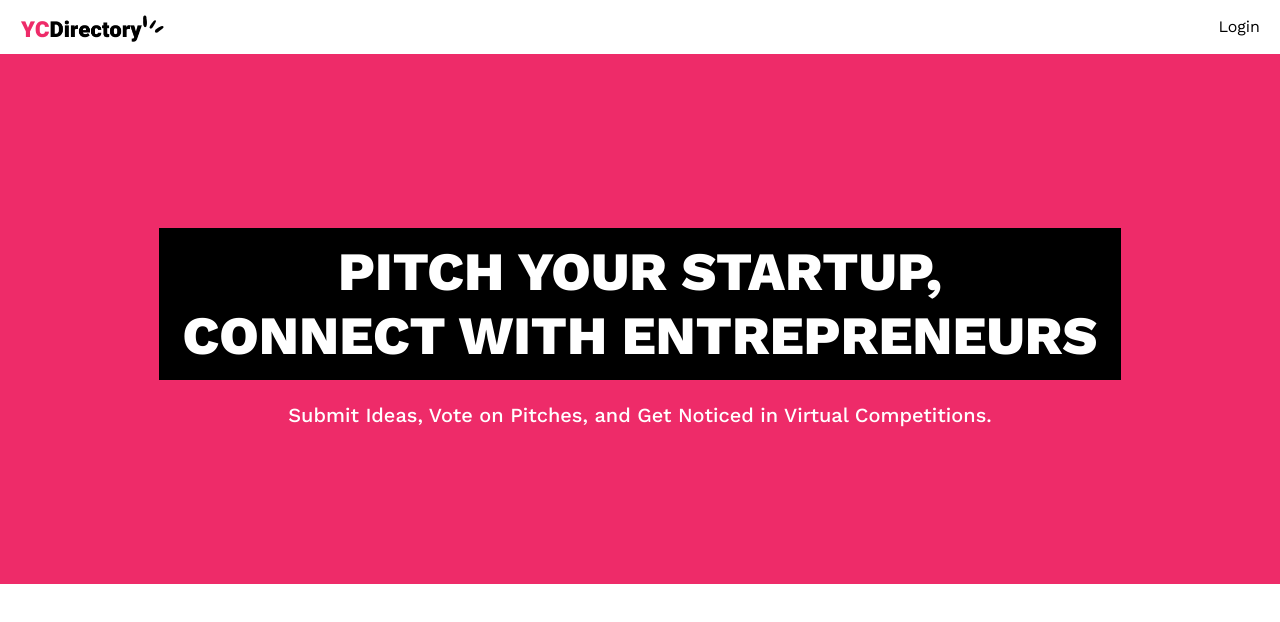
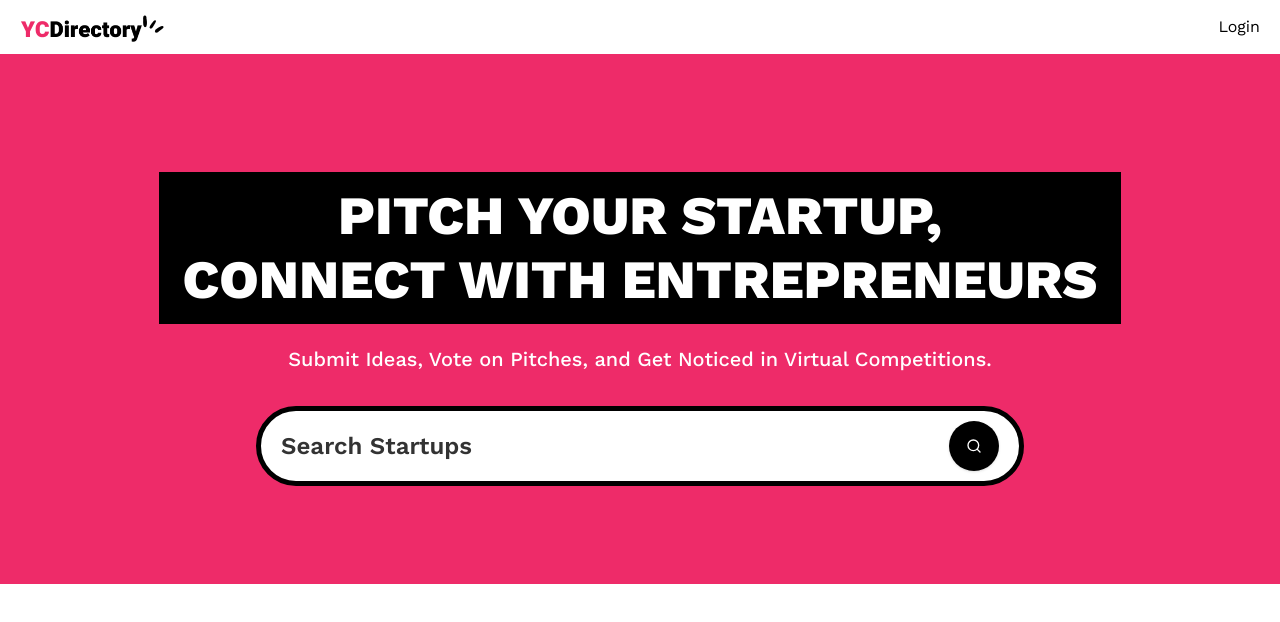
Before and after one commit to Akaikenlol/YC_Directory, a Next.js app: page / in a window 1280 px wide. Shown: the top 622 px of the page. Built offline with nearby package versions, Linux system fonts and the light colour scheme; no server answers.

Commit message:
feat: Implementing Search Form and Search Form Reset chore: pnpm add shadcn button

```diff
--- a/app/(root)/page.tsx
+++ b/app/(root)/page.tsx
@@ -1,4 +1,11 @@
-export default function Home() {
+import SearchForm from "@/components/SearchForm";
+
+export default async function Home({
+	searchParams,
+}: {
+	searchParams: Promise<{ query?: string }>;
+}) {
+	const query = (await searchParams).query;
 	return (
 		<>
 			<section className="pink_container">
@@ -10,6 +17,7 @@
 					Submit Ideas, Vote on Pitches, and Get Noticed in Virtual
 					Competitions.
 				</p>
+				<SearchForm query={query} />
 			</section>
 		</>
 	);
--- /dev/null
+++ b/components/SearchForm.tsx
@@ -0,0 +1,27 @@
+import React from "react";
+import Form from "next/form";
+import SearchFormReset from "./SearchFormReset";
+import { Search } from "lucide-react";
+import { Button } from "./ui/button";
+
+const SearchForm = ({ query }: { query?: string }) => {
+	return (
+		<Form action={"/"} scroll={false} className="search-form">
+			<input
+				name="query"
+				defaultValue={query}
+				className="search-input"
+				placeholder="Search Startups"
+			/>
+
+			<div className="flex gap-2">
+				{query && <SearchFormReset />}
+				<Button className="search-btn text-white" type="submit">
+					<Search className="size-5" />
+				</Button>
+			</div>
+		</Form>
+	);
+};
+
+export default SearchForm;
--- /dev/null
+++ b/components/SearchFormReset.tsx
@@ -0,0 +1,23 @@
+"use client";
+
+import { X } from "lucide-react";
+import Link from "next/link";
+import React from "react";
+import { Button } from "./ui/button";
+
+const SearchFormReset = () => {
+	const reset = () => {
+		const form = document.querySelector(".search-form") as HTMLFormElement;
+
+		if (form) form.reset();
+	};
+	return (
+		<Button type="reset" onClick={reset} className="search-btn text-white">
+			<Link href={"/"} className="search-btn text-white">
+				<X className="size-5" />
+			</Link>
+		</Button>
+	);
+};
+
+export default SearchFormReset;
--- /dev/null
+++ b/components/ui/button.tsx
@@ -0,0 +1,57 @@
+import * as React from "react"
+import { Slot } from "@radix-ui/react-slot"
+import { cva, type VariantProps } from "class-variance-authority"
+
+import { cn } from "@/lib/utils"
+
+const buttonVariants = cva(
+  "inline-flex items-center justify-center gap-2 whitespace-nowrap rounded-md text-sm font-medium transition-colors focus-visible:outline-none focus-visible:ring-1 focus-visible:ring-ring disabled:pointer-events-none disabled:opacity-50 [&_svg]:pointer-events-none [&_svg]:size-4 [&_svg]:shrink-0",
+  {
+    variants: {
+      variant: {
+        default:
+          "bg-primary text-primary-foreground shadow hover:bg-primary/90",
+        destructive:
+          "bg-destructive text-destructive-foreground shadow-sm hover:bg-destructive/90",
+        outline:
+          "border border-input bg-background shadow-sm hover:bg-accent hover:text-accent-foreground",
+        secondary:
+          "bg-secondary text-secondary-foreground shadow-sm hover:bg-secondary/80",
+        ghost: "hover:bg-accent hover:text-accent-foreground",
+        link: "text-primary underline-offset-4 hover:underline",
+      },
+      size: {
+        default: "h-9 px-4 py-2",
+        sm: "h-8 rounded-md px-3 text-xs",
+        lg: "h-10 rounded-md px-8",
+        icon: "h-9 w-9",
+      },
+    },
+    defaultVariants: {
+      variant: "default",
+      size: "default",
+    },
+  }
+)
+
+export interface ButtonProps
+  extends React.ButtonHTMLAttributes<HTMLButtonElement>,
+    VariantProps<typeof buttonVariants> {
+  asChild?: boolean
+}
+
+const Button = React.forwardRef<HTMLButtonElement, ButtonProps>(
+  ({ className, variant, size, asChild = false, ...props }, ref) => {
+    const Comp = asChild ? Slot : "button"
+    return (
+      <Comp
+        className={cn(buttonVariants({ variant, size, className }))}
+        ref={ref}
+        {...props}
+      />
+    )
+  }
+)
+Button.displayName = "Button"
+
+export { Button, buttonVariants }
--- a/package.json
+++ b/package.json
@@ -10,11 +10,12 @@
   },
   "dependencies": {
     "@radix-ui/react-icons": "^1.3.0",
+    "@radix-ui/react-slot": "^1.1.0",
     "@tailwindcss/typography": "^0.5.15",
     "class-variance-authority": "^0.7.0",
     "clsx": "^2.1.1",
     "lucide-react": "^0.454.0",
-    "next": "15.0.1",
+    "next": "15.0.2",
     "next-auth": "5.0.0-beta.25",
     "react": "19.0.0-rc-69d4b800-20241021",
     "react-dom": "19.0.0-rc-69d4b800-20241021",
```
Also changed, not shown: 1 other file (tests, documents, lock files or other folders).
